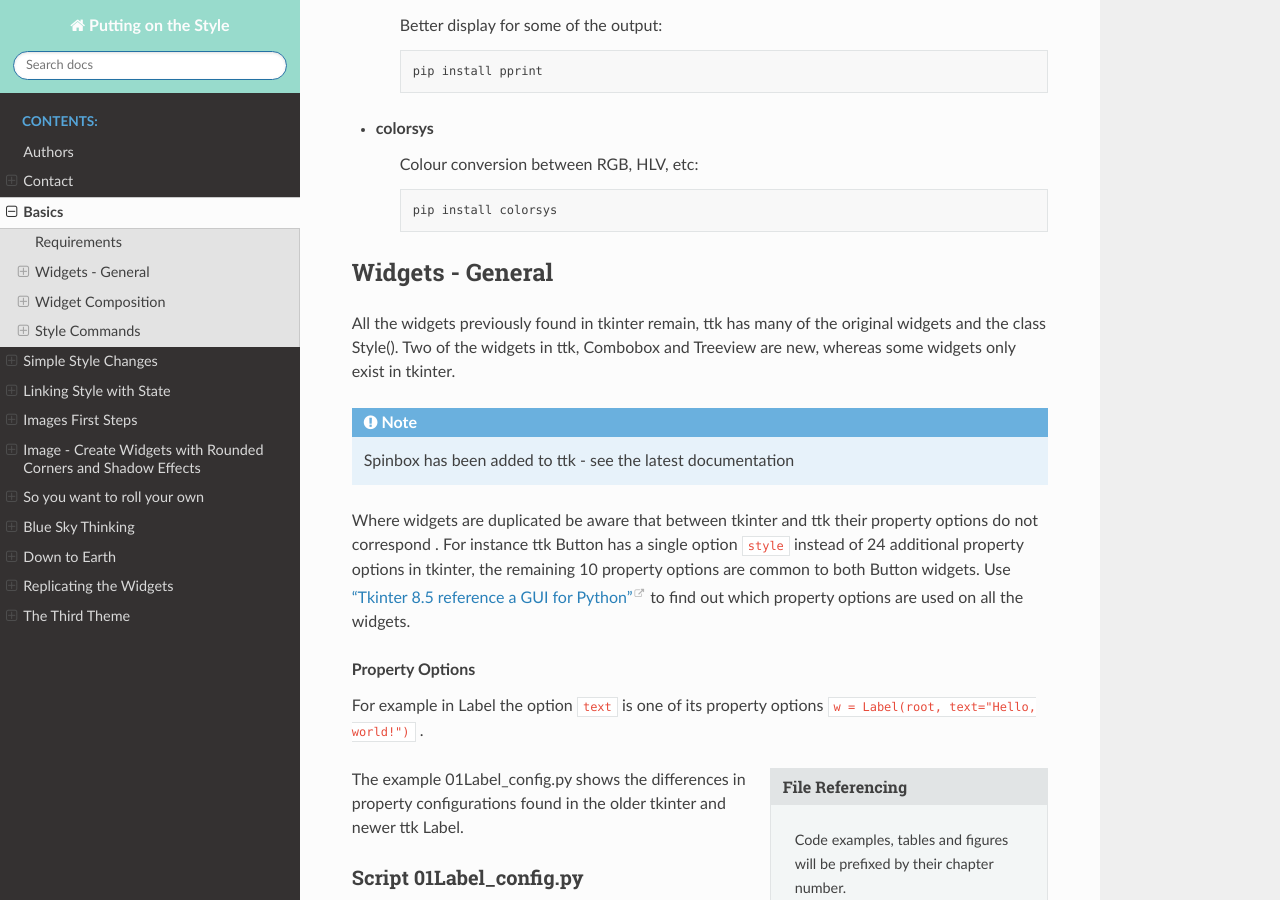
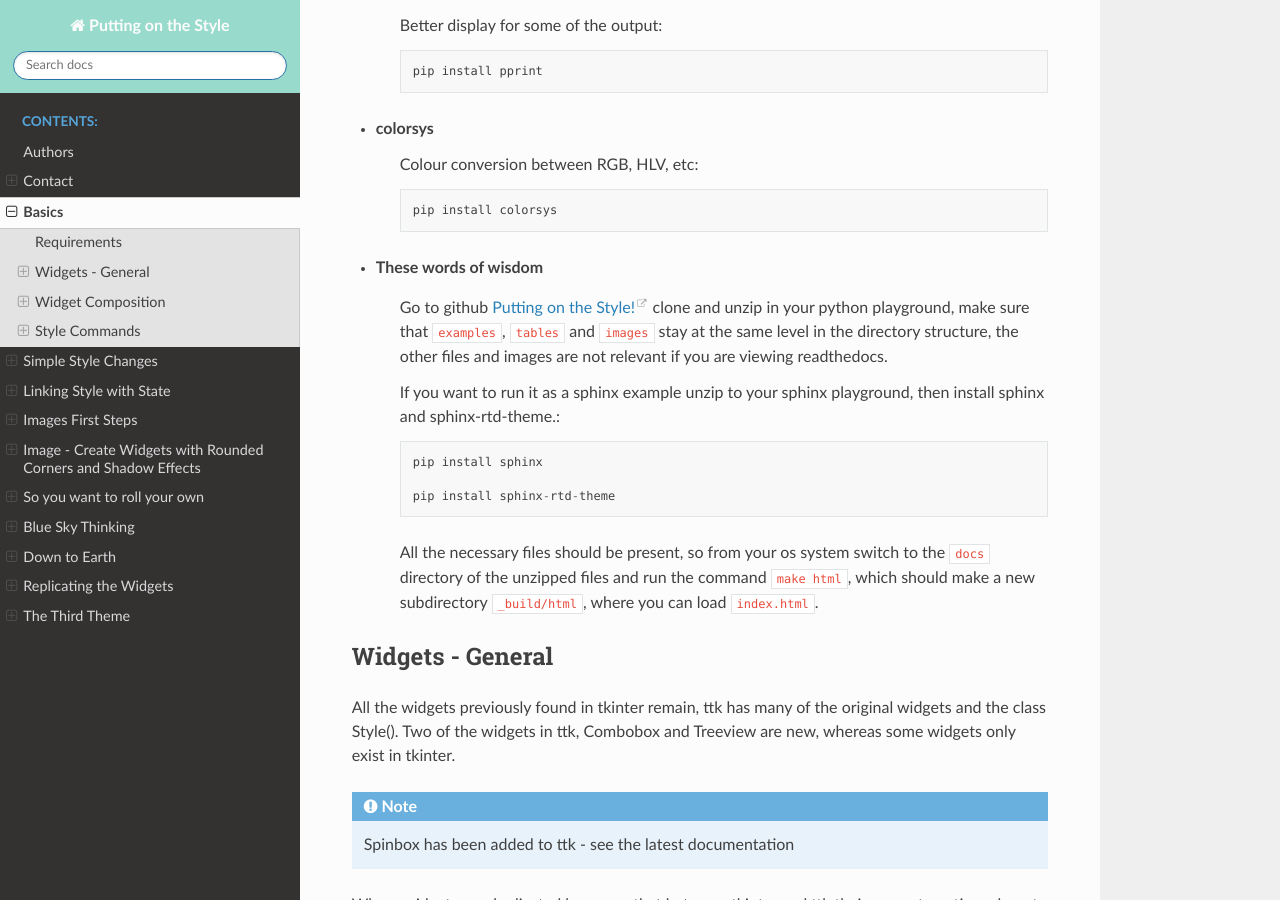
Before and after one commit to Edgar-Donk/tkinter.ttk.style, a Sphinx documentation site: the page built from docs/01basics.rst, in a window 1280 px wide and 900 px high, scrolled down 1095 px. Built offline with Sphinx 7.4.7 and the Read the Docs theme 2.0.0, drawn with Linux system fonts in a browser that asks for light colours.

Commit message:
Add files via upload

```diff
--- a/docs/01basics.rst
+++ b/docs/01basics.rst
@@ -57,6 +57,25 @@
    Colour conversion between RGB, HLV, etc::
 
       pip install colorsys
+
+* These words of wisdom
+   Go to github `Putting on the Style! <https://github.com/Edgar-Donk/tkinter.ttk.style/tree/master>`_
+   clone and unzip in your python playground, make sure that ``examples``,
+   ``tables`` and ``images`` stay at the same level in the directory
+   structure, the other files and images are not relevant if you are viewing
+   readthedocs.
+
+   If you want to run it as a sphinx example unzip to your sphinx playground,
+   then install sphinx and sphinx-rtd-theme.::
+
+      pip install sphinx
+
+      pip install sphinx-rtd-theme
+
+   All the necessary files should be present, so from your os system switch
+   to the ``docs`` directory of the unzipped files and run the command
+   ``make html``, which should make a new subdirectory ``_build/html``,
+   where you can load ``index.html``.
 
 Widgets - General
 =================
```
